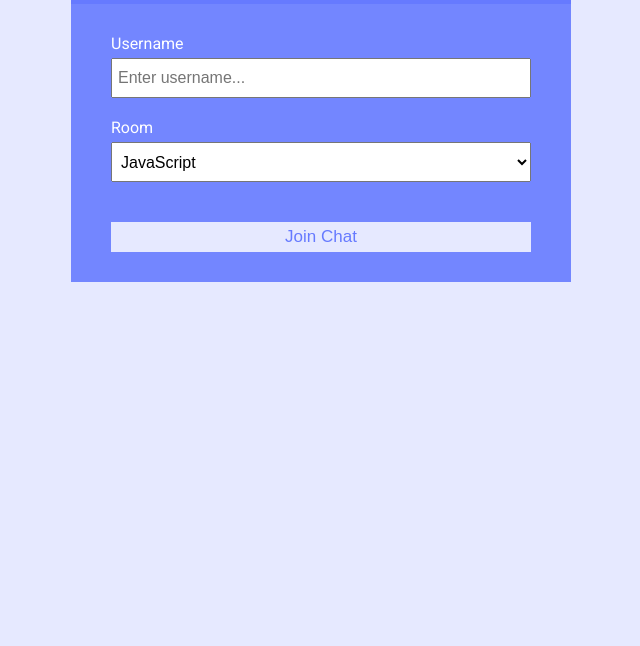
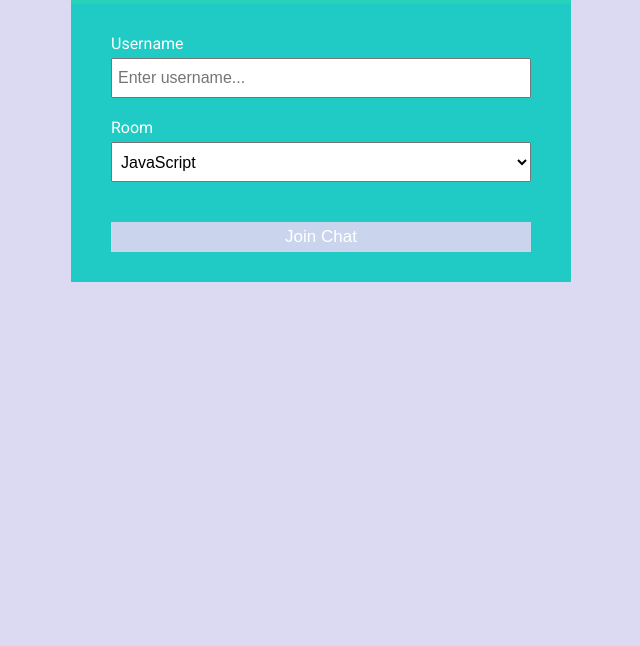
Before and after one commit to Abdulmalik-Ayorinde/ChatApp, a website: page public/index.html in a window 1280 px wide. Shown: the part 154-800 px from the top of the page, without its empty margins (319-959 px from the left). Drawn offline with Linux system fonts and the light colour scheme.

Commit message:
edited the colors

```diff
--- a/public/css/style.css
+++ b/public/css/style.css
@@ -1,9 +1,10 @@
 @import url('https://fonts.googleapis.com/css?family=Roboto&display=swap');
 
 :root {
-	--dark-color-a: #667aff;
-	--dark-color-b: #7386ff;
-	--light-color: #e6e9ff;
+	--dark-color-a: #0dd1b0de;
+	--dark-color-b: #08c9bfe3;
+	--light-color: #d9d6f1ea;
+	--btn-color-t: #ffffff;
 	--success-color: #5cb85c;
 	--error-color: #d9534f;
 }
@@ -33,7 +34,7 @@ a {
 	cursor: pointer;
 	padding: 5px 15px;
 	background: var(--light-color);
-	color: var(--dark-color-a);
+	color: var(--btn-color-t);
 	border: 0;
 	font-size: 17px;
 }
```
